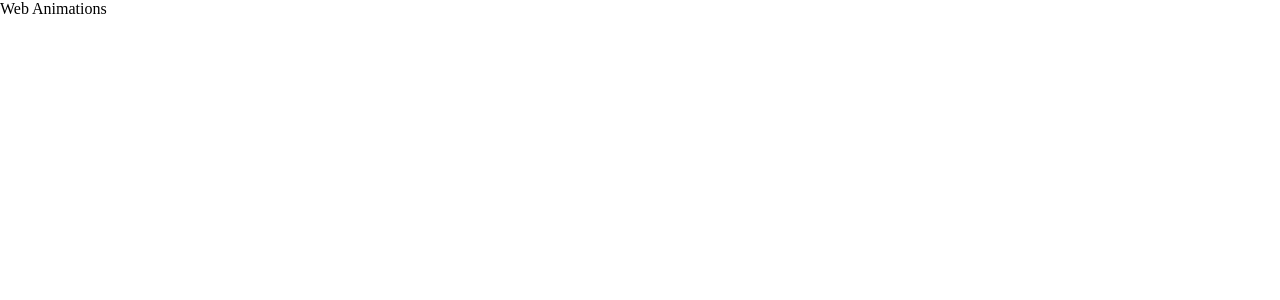
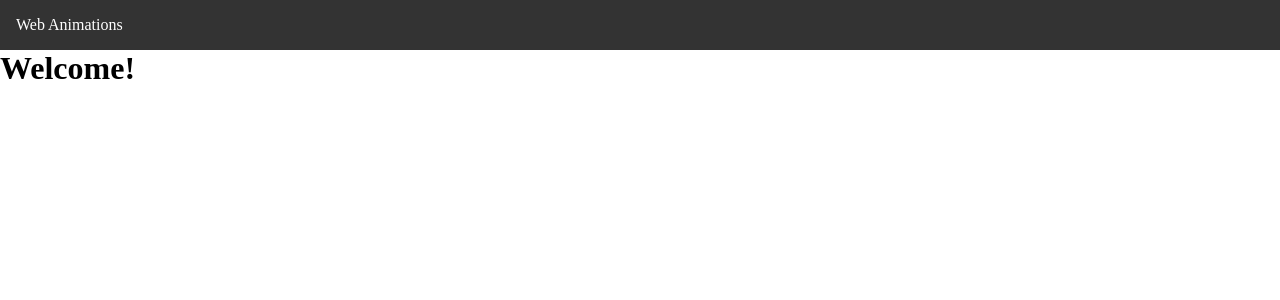
Before and after one commit to Johnson1602/web-animations, a Next.js app: page / in a window 1280 px wide. Shown: the top 300 px of the page. Built offline with nearby package versions, Linux system fonts and the light colour scheme.

Commit message:
feat: add page header

```diff
--- a/app/globals.css
+++ b/app/globals.scss
@@ -7,6 +7,7 @@
 html,
 body {
   max-width: 100vw;
+  height: 100%;
   overflow-x: hidden;
 }
 
--- a/app/layout.tsx
+++ b/app/layout.tsx
@@ -1,5 +1,6 @@
 import type { Metadata } from 'next'
-import './globals.css'
+import { Header } from '@/components'
+import './globals.scss'
 
 export const metadata: Metadata = {
   title: 'Web animations',
@@ -13,7 +14,10 @@ export default function RootLayout({
 }>) {
   return (
     <html lang='en'>
-      <body>{children}</body>
+      <body>
+        <Header />
+        {children}
+      </body>
     </html>
   )
 }
--- a/app/page.tsx
+++ b/app/page.tsx
@@ -1,3 +1,7 @@
 export default function Home() {
-  return <main>Web Animations</main>
+  return (
+    <main>
+      <h1>Welcome!</h1>
+    </main>
+  )
 }
--- /dev/null
+++ b/components/header/index.scss
@@ -0,0 +1,5 @@
+.site-header {
+  background-color: #333;
+  color: #fff;
+  padding: 1rem;
+}
--- /dev/null
+++ b/components/header/index.tsx
@@ -0,0 +1,5 @@
+import './index.scss'
+
+export function Header(): JSX.Element {
+  return <div className='site-header'>Web Animations</div>
+}
--- /dev/null
+++ b/components/index.ts
@@ -0,0 +1 @@
+export { Header } from './header'
```
